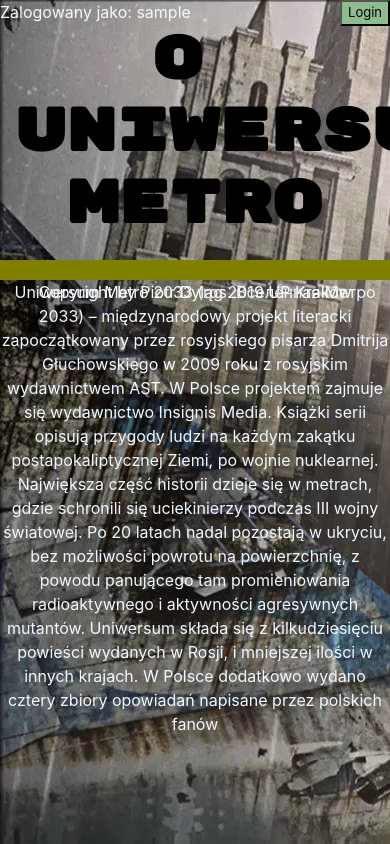
After one commit to piotrdylag/PassingWebsite, a PHP site: page /ouniwersumzalog.php in a window 390 px wide; the page is wider, and only the part inside the window is pictured. The commit adds this page. Run offline with PHP 8.4, Linux system fonts and the light colour scheme; the visitor is signed in with stand-in values (Sample User, id 1).

Commit message:
Try to make hamburger menu work

```diff
--- a/css/style.css
+++ b/css/style.css
@@ -6,7 +6,6 @@
 }
 body{
     background-image: url("metrotlo.jpg");
-    background-size: contain;
 }
 .row{
     color: crimson;
@@ -86,16 +85,59 @@ nav{
 
 }
 
+p.alert{
+    color: crimson;
+    font-weight: bold;
+}
+
+.ouniwersum{
+    text-align: center;
+    position: fixed;
+}
+
+p.zalog{
+    color: aliceblue;
+}
+
 /* TODO - hamburger menu, make working for mobile*/
-nav.mob{
+nav.mob, .hambbtn{
     display: none;
 }
 @media screen and (max-width: 700px) {
     nav.desk{
         display: none;
     }
+    nav.mob,
+    .hambbtn{
+        display: block;
+    }
+.hambbtn{
+    position: relative;
+}
 
     nav.mob{
         display: block;
     }
+    .hambbtn .fa-bars,
+    .hambbtn .fa-times{
+        position: fixed;
+        right: 25px;
+        top: 15px;
+        font-size: 35px;
+        color: #fff;
+        cursor: pointer;
+
+    }
+    .mob ul{
+        margin-top: 60px;
+        background-color: olive;
+        display:none;
+    }
+    .mob li{
+        text-transform: uppercase;
+        text-align: center;
+        padding: 20px;
+        cursor: pointer;
+
+    }
 }
--- /dev/null
+++ b/ouniwersumzalog.php
@@ -0,0 +1,66 @@
+<!DOCTYPE html>
+<html lang="pl">
+<head>
+    <link rel="icon" href="image/metroexodusicon.png">
+    <link rel="stylesheet" href="css/style.css">
+    <link rel="stylesheet" href="https://cdnjs.cloudflare.com/ajax/libs/font-awesome/4.7.0/css/font-awesome.min.css">
+    <link rel="script" href="js/">
+    <meta charset="UTF-8">
+    <meta name="viewport" content="width=device-width, initial-scale=1.0">
+    <title>Uniwersum Metro</title>
+    <link href='https://fonts.googleapis.com/css?family=Rubik Mono One' rel='stylesheet'>
+    <!-- Latest compiled and minified CSS -->
+    <link rel="stylesheet" href="https://maxcdn.bootstrapcdn.com/bootstrap/4.3.1/css/bootstrap.min.css">
+
+    <!-- jQuery library -->
+    <script src="https://ajax.googleapis.com/ajax/libs/jquery/3.4.0/jquery.min.js"></script>
+
+    <!-- Popper JS -->
+    <script src="https://cdnjs.cloudflare.com/ajax/libs/popper.js/1.14.7/umd/popper.min.js"></script>
+
+    <!-- Latest compiled JavaScript -->
+    <script src="https://maxcdn.bootstrapcdn.com/bootstrap/4.3.1/js/bootstrap.min.js"></script>
+</head>
+<font style="color: #f0f8ff">Zalogowany jako: <?php session_start(); $username = $_SESSION['login']; echo $username;?></font>
+<body>
+<button type="button" class="btnlogin" onclick="location.href = 'login.php'"> Login</button>
+<div class="container-fluid">
+    <h1 id="naglowek">O UNIWERSUM METRO</h1>
+</div>
+<div class="menu">
+    <nav class="desk">
+        <ul>
+            <li class="menu"><a href="loggedsite.php"> GŁÓWNA</a></li>
+            |
+            <li class="menu"><a href="ouniwersumzalog.php"> O UNIWERSUM </a></li>
+            |
+            <li class="menu"><a href="#">KSIĄŻKI </a></li>
+            |
+            <li class="menu"><a href="#">GRY</a></li>
+            |
+        </ul>
+    </nav>
+    <nav class="mob">
+        <ul>
+            <li class="menu"><a href="#"> GŁÓWNA</a></li>
+            |
+            <li class="menu"><a href="#"> O UNIWERSUM </a></li>
+            |
+            <li class="menu"><a href="#">KSIĄŻKI </a></li>
+            |
+            <li class="menu"><a href="#">GRY</a></li>
+        </ul>
+    </nav>
+</div>
+<p class="ouniwersum" STYLE="color: aliceblue ;">Uniwersum Metro 2033 (ros. Вселенная Метро 2033) –
+    międzynarodowy projekt literacki zapoczątkowany przez rosyjskiego pisarza Dmitrija Głuchowskiego
+    w 2009 roku z rosyjskim wydawnictwem AST. W Polsce projektem zajmuje się wydawnictwo Insignis Media.
+    Książki serii opisują przygody ludzi na każdym zakątku postapokaliptycznej Ziemi, po wojnie nuklearnej.
+    Największa część historii dzieje się w metrach, gdzie schronili się uciekinierzy podczas III wojny światowej.
+    Po 20 latach nadal pozostają w ukryciu, bez możliwości powrotu na powierzchnię, z powodu panującego tam promieniowania
+    radioaktywnego i aktywności agresywnych mutantów. Uniwersum składa się z kilkudziesięciu powieści wydanych w Rosji, i mniejszej
+    ilości w innych krajach. W Polsce dodatkowo wydano cztery zbiory opowiadań napisane przez polskich fanów</p>
+<div class="footer">Copyright by Piotr Dyląg 2019 UP Kraków</div>
+</body>
+</html>
+<?php
```
Also changed, not shown: js/hambmenu.js (added, +17 -0 lines), loggedsite.php (+17 -5 lines), main.html (+24 -2 lines), ouniwersum.php (added, +62 -0 lines).
